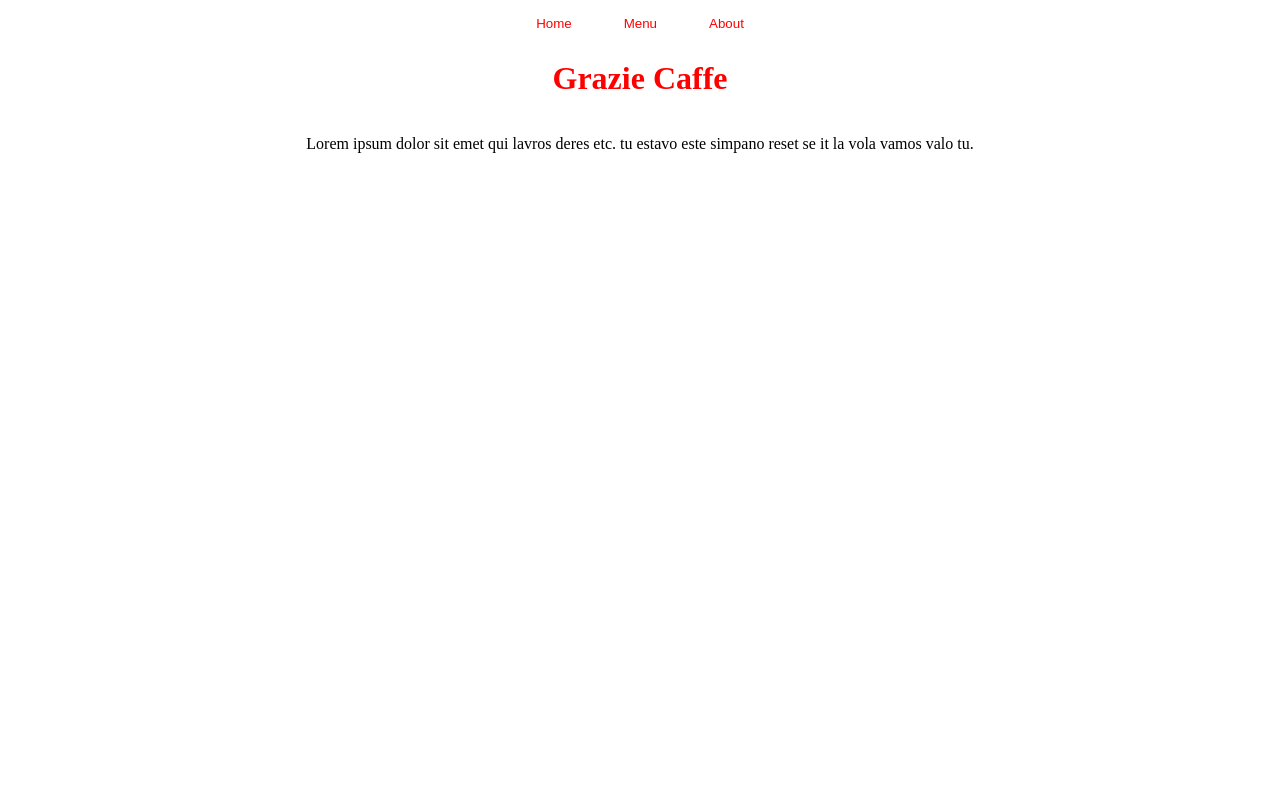
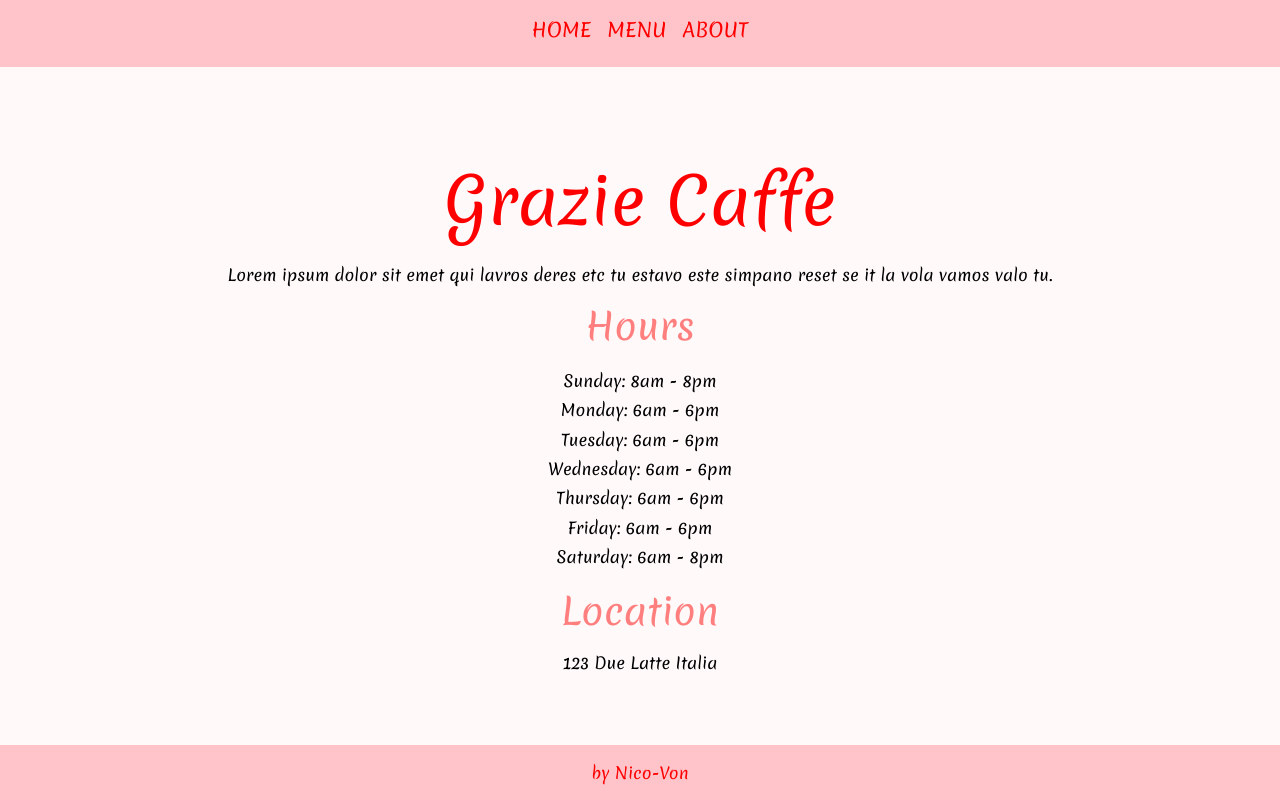
Before and after one commit to nico-von/odin-restaurant, a website built with webpack: page dist/index.html in a window 1280 px wide. Built offline with Linux system fonts and the light colour scheme; a web font is replaced by a local one.

Commit message:
Add css final touches

```diff
--- a/src/Functions.js
+++ b/src/Functions.js
@@ -15,5 +15,6 @@ export function createElem(elem = "div", classNames = [], parentElem = null){
 }
 
 export function resetContent(){
+		content.className = "";
 		content.replaceChildren(); //reset all
 }
--- a/src/Menu.js
+++ b/src/Menu.js
@@ -19,13 +19,17 @@ function createMenuItem(itemContents, item, container){
 				const itemPrice = createElem("h4", ["item-price"], itemContainer);
 				itemPrice.textContent = `$ ${(item.price).toFixed(2)}`;
 
+				const itemDivider = createElem("hr", ["item-divider"], itemContainer);
+
+
 		}
 
 }
 export default function(){
 		const titleDiv = createElem("div", ["title-div"], content);
+		content.classList.add("menu");
 		const title = createElem("h1",["title"],titleDiv);
-		title.textContent = "Grazie Caffe Menu";
+		title.textContent = "Menu";
 
 		const menuItemContainer = createElem("div", ["menu-container-div"], content);
 
--- a/src/index.js
+++ b/src/index.js
@@ -24,4 +24,4 @@ aboutButton.addEventListener('click', e => {
 		About();
 		console.log("Hello About");
 });
-About();
+Home();
--- a/src/styles/style.css
+++ b/src/styles/style.css
@@ -1,7 +1,13 @@
+@import url('https://fonts.googleapis.com/css2?family=Italiana&family=Merienda:wght@300..900&display=swap');
+
 :root, * {
+		font-family: "Merienda", "Georgia", sans-serif, serif;
+		font-weight: 400;
+		font-style: normal;
 		box-sizing: border-box;
 		margin: 0;
 		padding: 0;
+		background-color: #FFF9FA;
 }
 
 #app {
@@ -16,9 +22,21 @@ header {
 		display: flex;
 		justify-content: center;
 		align-items: center;
-		margin: 1rem;
+		width: 100vw;
+		padding: 1rem 1rem 1.5rem 1rem;
 }
-
+header,
+header>*,
+footer,
+footer>* {
+		background-color: #FFC4CA;
+}
+footer {
+		padding: 1rem;
+		width: 100vw;
+		text-align: center;
+		color: red
+}
 nav {
 		display: flex;
 		justify-content: center;
@@ -26,6 +44,9 @@ nav {
 }
 ol {
 		list-style: none;
+}
+.hour {
+		padding: 0.2rem;
 }
 #content {
 		text-align: center;
@@ -47,6 +68,7 @@ ol {
 .subtitle {
 		color: #FF7F7F;
 		font-size: 2.3rem;
+		padding: 0.8rem;
 }
 .menu-container-div{
 		display: flex;
```
Also changed, not shown: dist/bundle.js, dist/index.html. Lines whose indentation alone changed are shown as unchanged.
